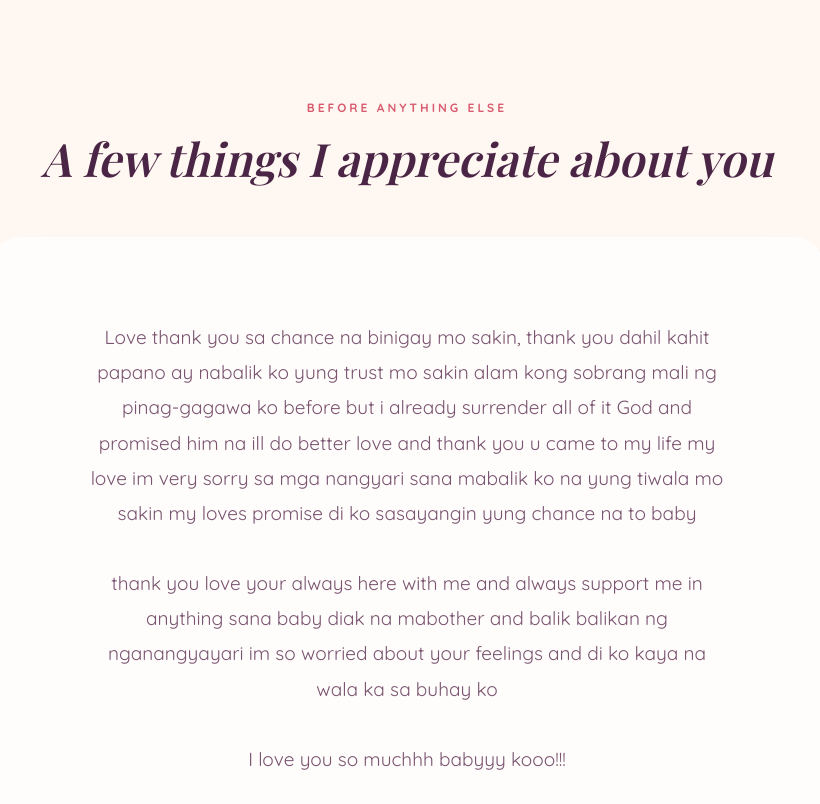
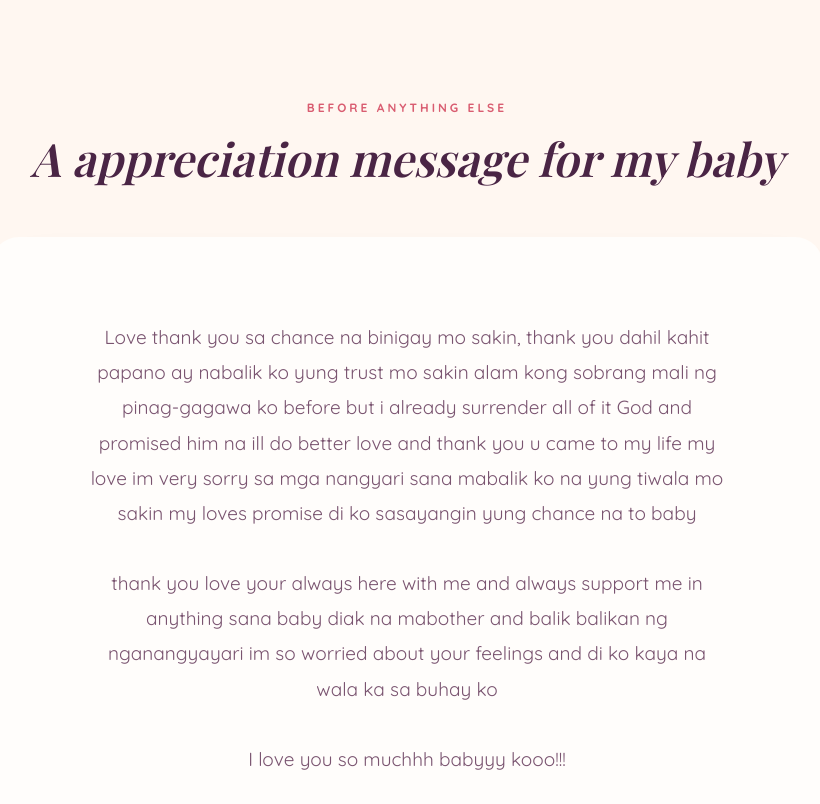
Before and after one commit to curizu1209/ForMyGirlFriend, a plain HTML site: page index.html in a window 1280 px wide. Shown: the part 820-1624 px from the top of the page, without its empty margins (233-1053 px from the left). Drawn offline with nearby package versions, Linux system fonts and the light colour scheme; a web font is replaced by a local one.

Commit message:
Update index.html

```diff
--- a/index.html
+++ b/index.html
@@ -30,7 +30,7 @@
 <!-- 2) APPRECIATION SECTION — EDIT ME -->
 <section id="appreciation">
   <div class="section-eyebrow">before anything else</div>
-  <h2 class="section-title">A few things I appreciate about you</h2>
+  <h2 class="section-title">A appreciation message for my baby</h2>
 
   <div class="appreciation-card">
     <p class="appreciation-text">
```
